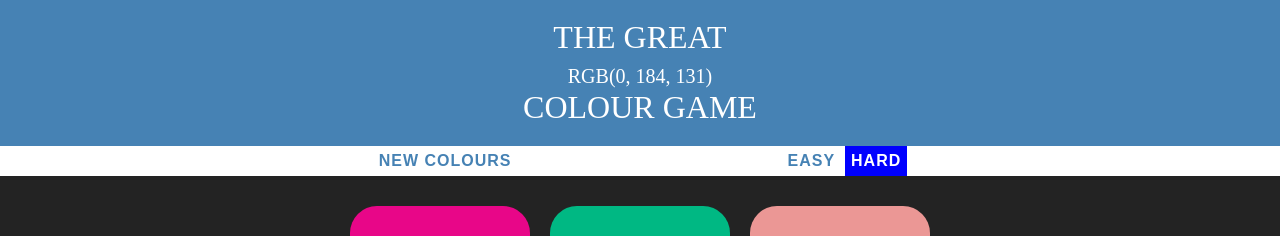
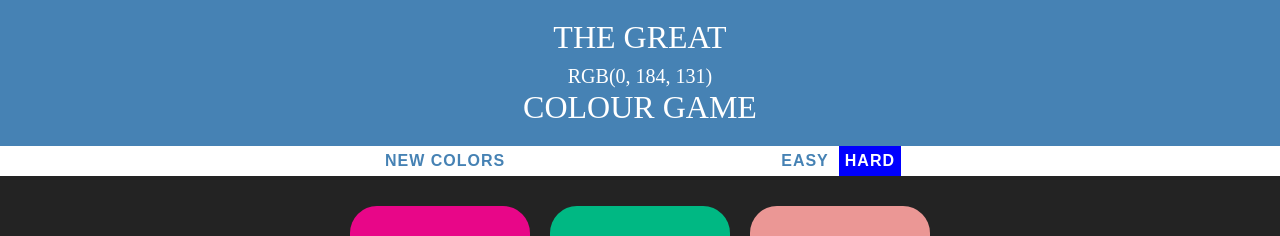
Before and after one commit to emmawh30/RGB-Color-Game, a plain HTML site: page index.html in a window 1280 px wide. Both pictures are taken after a click on the button "NEW COLOURS". Shown: the top 236 px of the page. Drawn offline with Linux system fonts and the light colour scheme.

Commit message:
Three updates added
1. "Correct!" will now not display when the player has chosen to Play Again
2. "Play Again" button has been updated to only display when the player wins, and reverts back to "New Colors" button at all other times.
3. The Browser is creating an outline around the buttons, this has been removed in the CSS Style Sheet

```diff
--- a/script.js
+++ b/script.js
@@ -47,6 +47,9 @@ resetButton.addEventListener("click", function(){
 	pickedColor = pickColor();
 	//change color display to match picked color
 	colorDisplay.textContent = pickedColor;
+	this.textContent = "New Colors"
+	// Remove Correct! when the player starts a new game
+	messageDisplay.textContent = "";
 	//change colors of squares
 	for(var i = 0; i < squares.length; i++) {
 		squares [i].style.background = colors [i];
--- a/stylesheet.css
+++ b/stylesheet.css
@@ -56,6 +56,8 @@ button {
 	letter-spacing: 1px;
 	font-size: inherit;
 	transition: all 0.3s;
+	outline: none;
+
 }
 
 button:hover {
```
